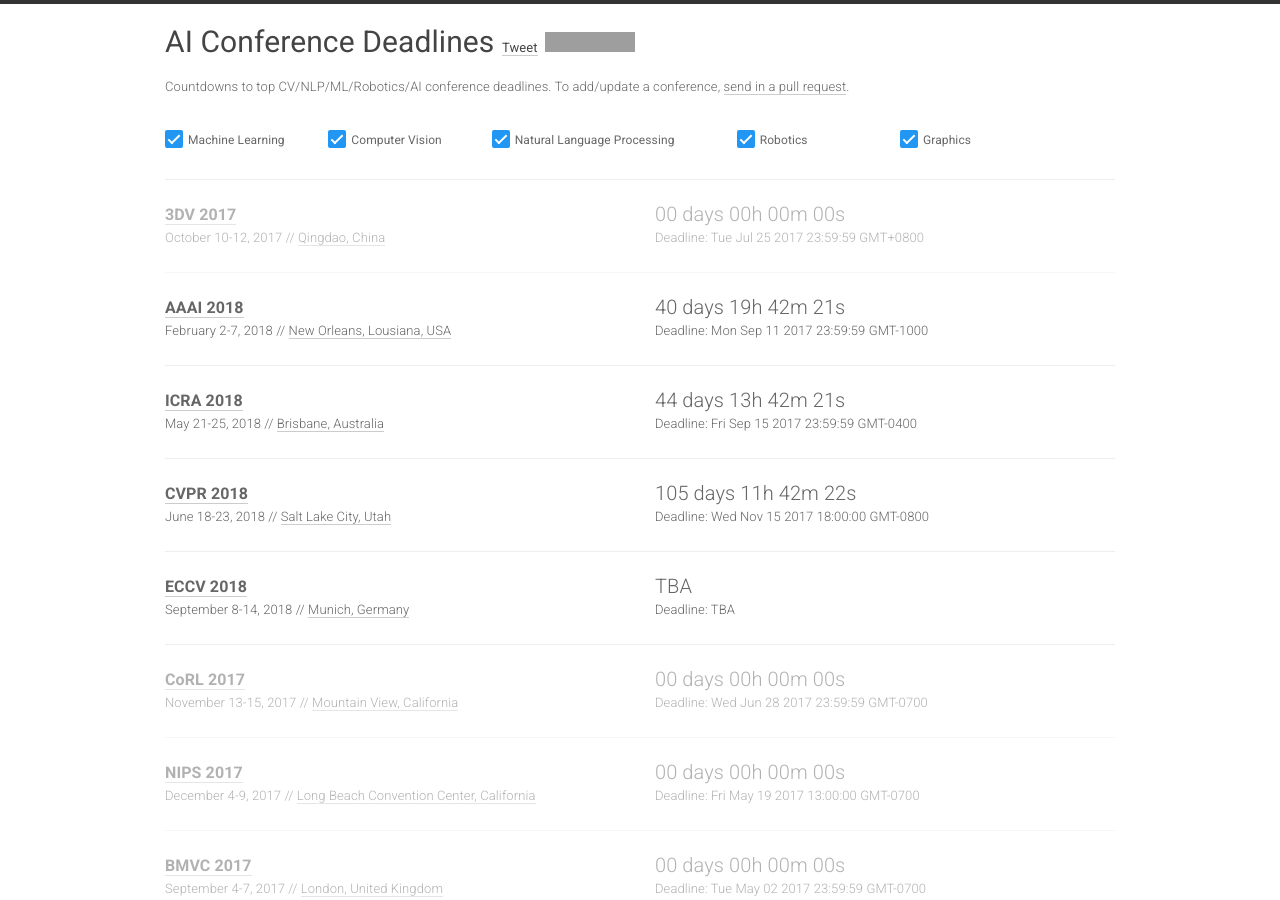
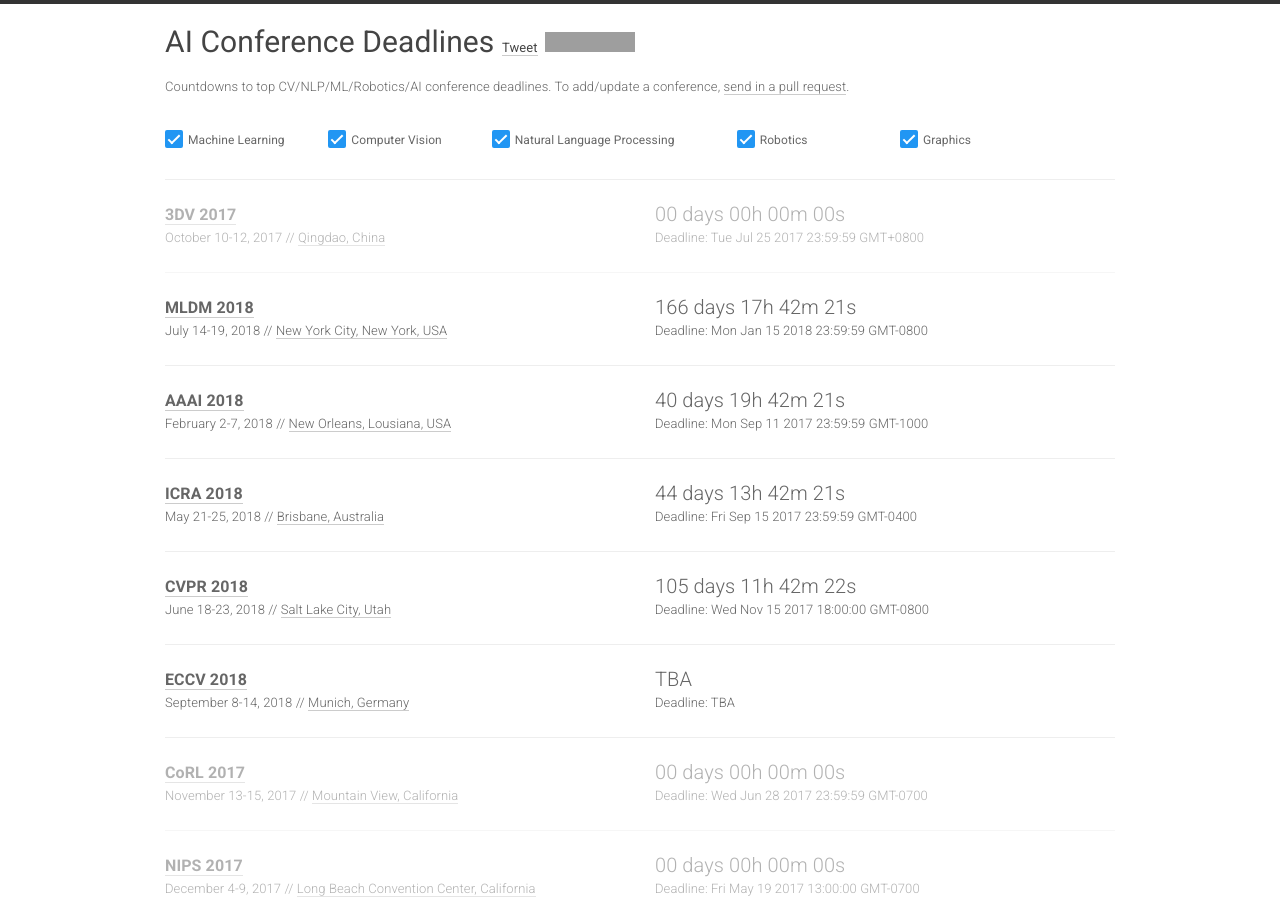
Before and after one commit to paperswithcode/ai-deadlines, a Jekyll site: the page built from index.html, in a window 1280 px wide and 900 px high. Built offline with Jekyll 4.4.1, drawn with Linux system fonts in a browser that asks for light colours; nearby versions of some CDN libraries; comment, search, counter and statistics services are not loaded; grey boxes are pictures that could not be loaded.

Commit message:
updated with MLDM 2018

```diff
--- a/_data/conferences.yml
+++ b/_data/conferences.yml
@@ -9,6 +9,16 @@
   date: October 10-12, 2017
   place: Qingdao, China
   sub: CV
+
+- name: MLDM
+  year: 2018
+  id: mldm18
+  link: http://www.mldm.de/mldm2018.php
+  deadline: "2018-01-15 23:59:59"
+  timezone: America/Los_Angeles
+  date: July 14-19, 2018
+  place: New York City, New York, USA
+  sub: ML
 
 - name: AAAI
   year: 2018
```
